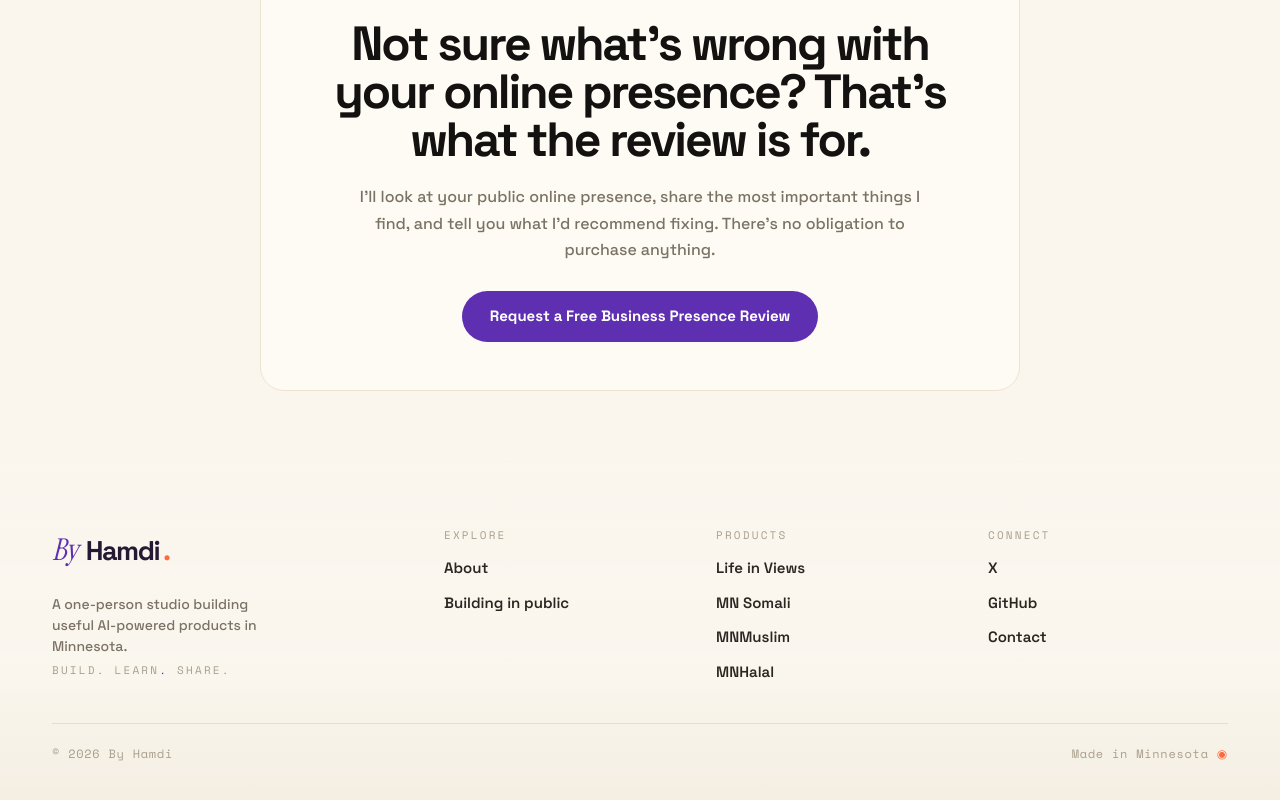
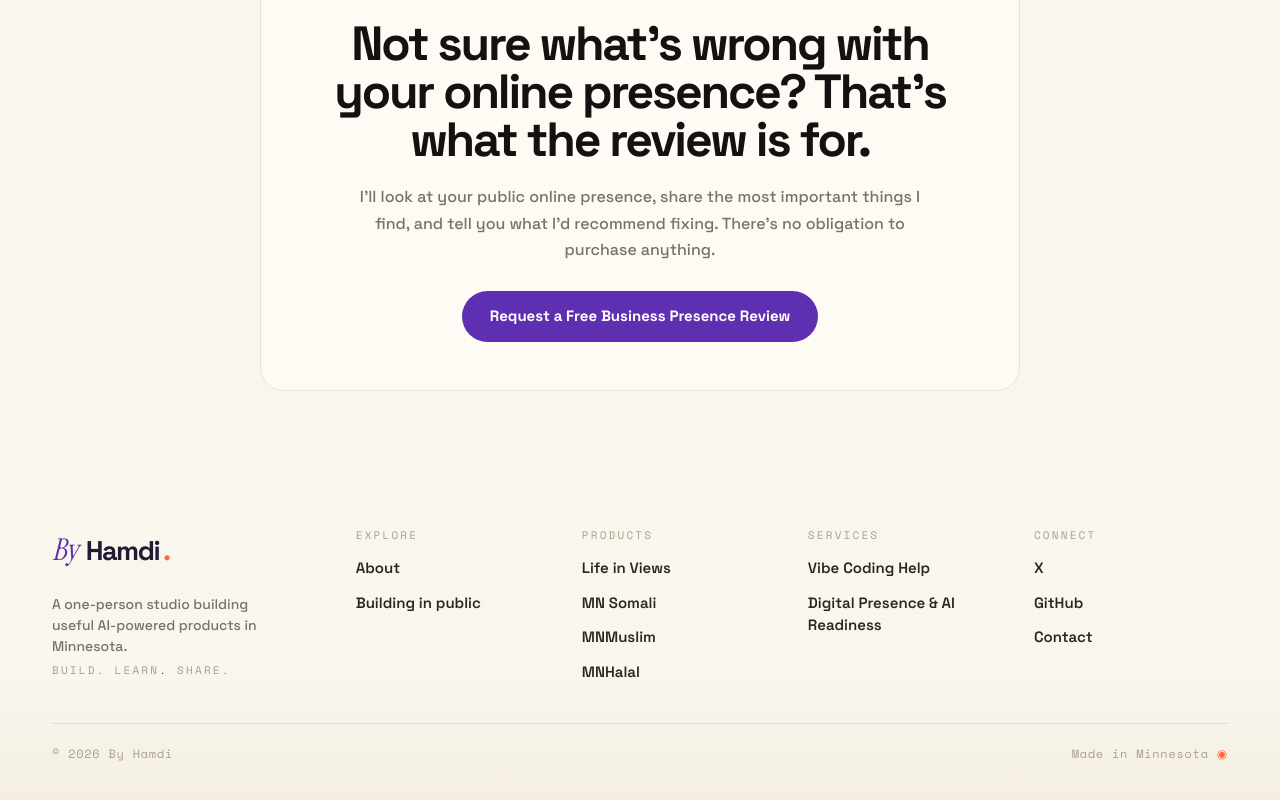
Before and after one commit to hamdi2008/byhamdi, a Next.js app: page /business in a window 1280 px wide. Shown: the part 3678-4478 px from the top of the page. Built offline with nearby package versions, Linux system fonts and the light colour scheme.

Commit message:
Add services column to footer

```diff
--- a/src/components/sections/Footer.tsx
+++ b/src/components/sections/Footer.tsx
@@ -7,60 +7,22 @@ import { externalLinkProps } from "@/lib/links";
 export default function Footer() {
   return (
     <footer id="contact" className="relative z-[1] overflow-hidden px-6 pt-16 pb-10 font-grotesk text-bh-ink sm:px-[52px]">
-      <div
-        aria-hidden="true"
-        className="pointer-events-none absolute inset-0 z-0 bg-[linear-gradient(to_bottom,rgba(250,246,238,.5),rgba(250,246,238,.82)_60%,#f4eee2)]"
-      />
-
+      <div aria-hidden="true" className="pointer-events-none absolute inset-0 z-0 bg-[linear-gradient(to_bottom,rgba(250,246,238,.5),rgba(250,246,238,.82)_60%,#f4eee2)]" />
       <div className="relative z-[1] mx-auto max-w-[1180px]">
-        <div className="grid grid-cols-[1.5fr_1fr_1fr_1fr] gap-8 py-2 pb-10 max-[860px]:grid-cols-2">
-          <div>
-            <Wordmark size="footer" />
-            <p className="mt-4 max-w-[26ch] text-sm leading-[1.5] font-medium text-bh-muted">
-              {brand.description}
-            </p>
-            <MonoTagline className="mt-4 text-[11px] tracking-[.2em] text-bh-faint" />
-          </div>
-
+        <div className="grid grid-cols-[1.4fr_1fr_1fr_1fr_1fr] gap-8 py-2 pb-10 max-[980px]:grid-cols-2">
+          <div><Wordmark size="footer" /><p className="mt-4 max-w-[26ch] text-sm leading-[1.5] font-medium text-bh-muted">{brand.description}</p><MonoTagline className="mt-4 text-[11px] tracking-[.2em] text-bh-faint" /></div>
           <FooterColumn title="Explore" links={footerNav.explore} hoverColor="orange" />
           <FooterColumn title="Products" links={footerNav.products} hoverColor="purple" />
-          <FooterColumn title="Connect" links={footerNav.connect} hoverColor="orange" />
+          <FooterColumn title="Services" links={footerNav.services} hoverColor="orange" />
+          <FooterColumn title="Connect" links={footerNav.connect} hoverColor="purple" />
         </div>
-
-        <div className="flex flex-wrap items-center justify-between gap-3 border-t border-bh-hairline-alt pt-[22px]">
-          <span className="font-mono-bh text-xs tracking-[.06em] text-bh-faint">{footer.copyright}</span>
-          <span className="font-mono-bh text-xs tracking-[.06em] text-bh-faint">
-            {footer.madeIn} <span className="text-bh-orange">◉</span>
-          </span>
-        </div>
+        <div className="flex flex-wrap items-center justify-between gap-3 border-t border-bh-hairline-alt pt-[22px]"><span className="font-mono-bh text-xs tracking-[.06em] text-bh-faint">{footer.copyright}</span><span className="font-mono-bh text-xs tracking-[.06em] text-bh-faint">{footer.madeIn} <span className="text-bh-orange">◉</span></span></div>
       </div>
     </footer>
   );
 }
 
-function FooterColumn({
-  title,
-  links,
-  hoverColor,
-}: {
-  title: string;
-  links: { label: string; href: string }[];
-  hoverColor: "orange" | "purple";
-}) {
+function FooterColumn({ title, links, hoverColor }: { title: string; links: { label: string; href: string }[]; hoverColor: "orange" | "purple"; }) {
   const hoverClass = hoverColor === "orange" ? "hover:text-bh-orange" : "hover:text-bh-purple";
-  return (
-    <div className="flex flex-col gap-3">
-      <div className="font-mono-bh mb-0.5 text-[11px] tracking-[.2em] text-bh-faint uppercase">{title}</div>
-      {links.map((link) => (
-        <Link
-          key={link.label}
-          href={link.href}
-          {...externalLinkProps(link.href)}
-          className={`font-grotesk text-[15px] font-semibold text-[#2a2620] no-underline transition-colors duration-200 ${hoverClass}`}
-        >
-          {link.label}
-        </Link>
-      ))}
-    </div>
-  );
+  return <div className="flex flex-col gap-3"><div className="font-mono-bh mb-0.5 text-[11px] tracking-[.2em] text-bh-faint uppercase">{title}</div>{links.map((link) => <Link key={link.label} href={link.href} {...externalLinkProps(link.href)} className={`font-grotesk text-[15px] font-semibold text-[#2a2620] no-underline transition-colors duration-200 ${hoverClass}`}>{link.label}</Link>)}</div>;
 }
```
